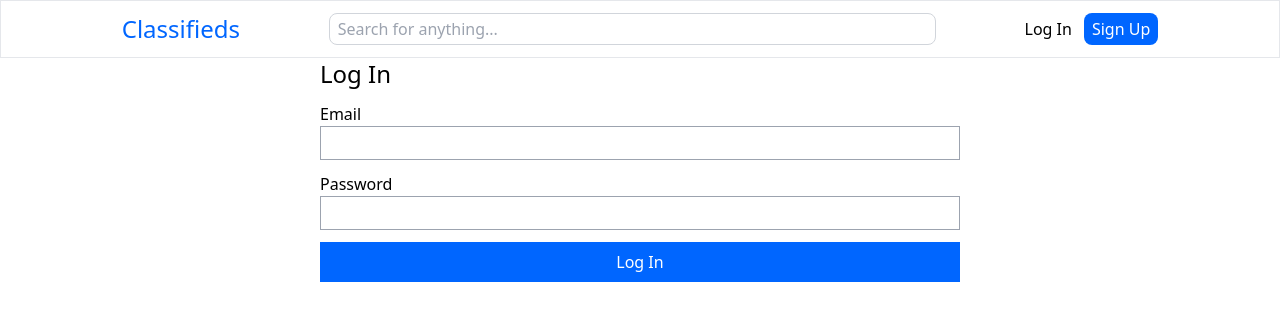
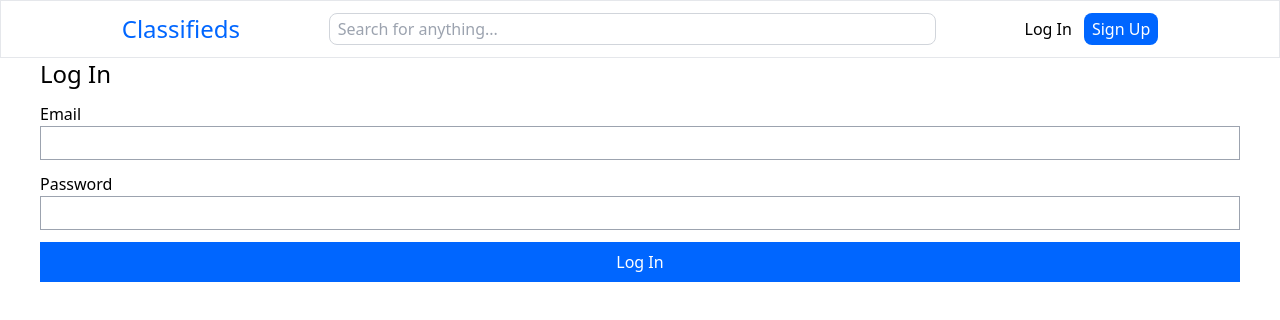
Before and after one commit to jacobcambell/classifieds, a Next.js app: page /login in a window 1280 px wide. Shown: the top 320 px of the page. Built offline with nearby package versions, Linux system fonts and the light colour scheme; no server answers.

Commit message:
Small css changes

```diff
--- /dev/null
+++ b/components/Center/Center.module.scss
@@ -0,0 +1,4 @@
+.center {
+  width: 1200px;
+  margin: auto;
+}
--- a/components/Center/Center.tsx
+++ b/components/Center/Center.tsx
@@ -1,5 +1,6 @@
 import React from "react";
+import styles from "./Center.module.scss";
 
 export default function Center({ children }) {
-  return <div className={`w-1/2 m-auto`}>{children}</div>;
+  return <div className={`${styles.center}`}>{children}</div>;
 }
--- a/components/Listing/Listing.tsx
+++ b/components/Listing/Listing.tsx
@@ -3,7 +3,7 @@ import styles from "./Listing.module.scss";
 
 export default function Listing({ image, title, price }) {
   return (
-    <div className={`border border-gray-300 mx-1 ${styles.listing}`}>
+    <div className={`border border-gray-300 mx-4 ${styles.listing}`}>
       <div
         className={`${styles.image}`}
         style={{
```
